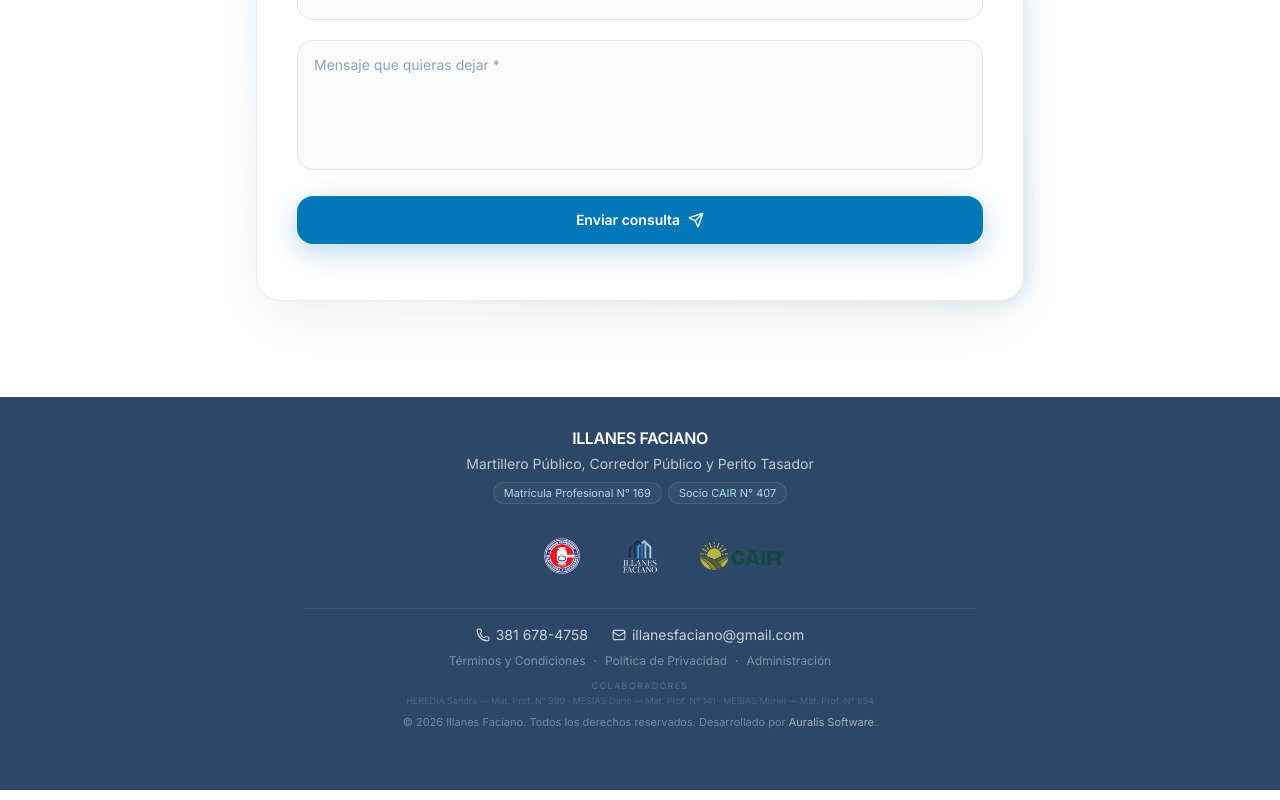
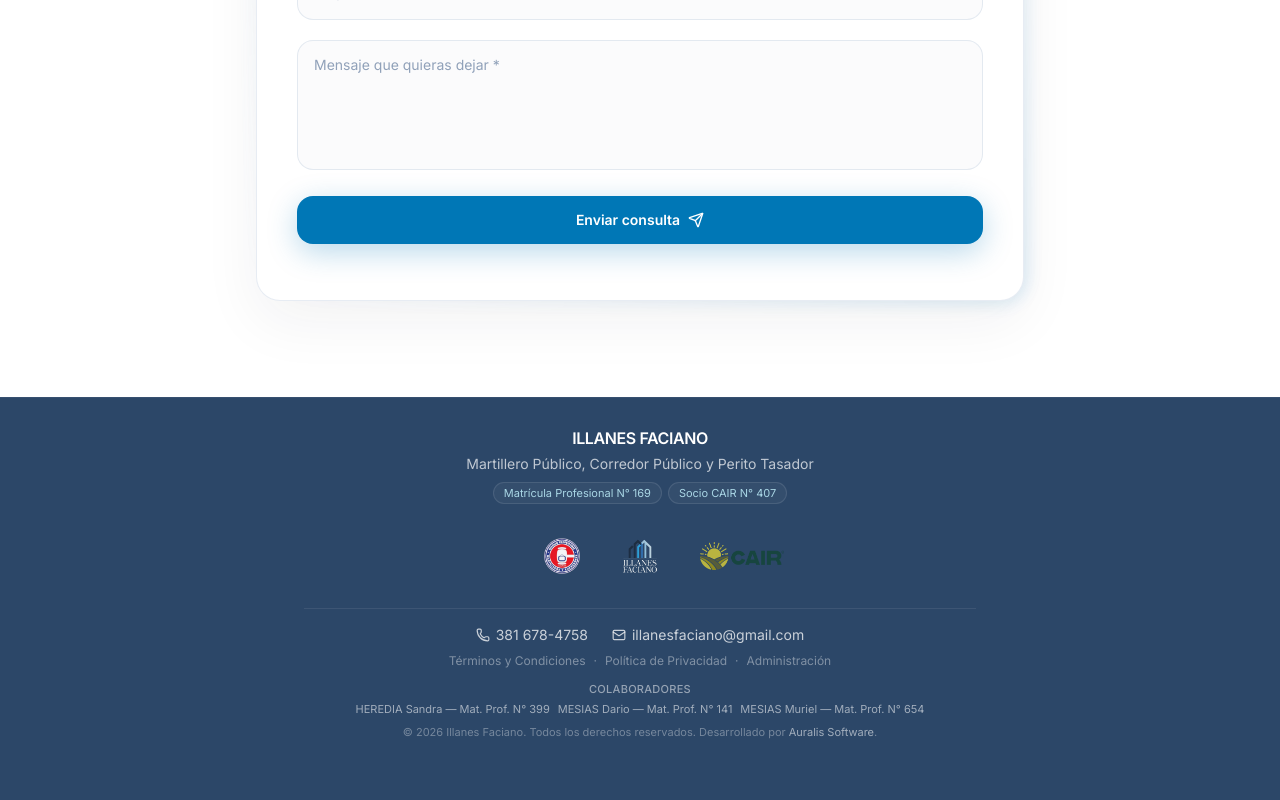
Before and after one commit to auralissoftware/IllanesFacianoWeb-1, a React (Vite) app: page / in a window 1280 px wide. Shown: the part 2651-3451 px from the top of the page. Built offline with nearby package versions, Linux system fonts and the light colour scheme; no server answers.

Commit message:
Correcciones y optimización de componentes

```diff
--- a/src/components/layout/Footer.tsx
+++ b/src/components/layout/Footer.tsx
@@ -79,14 +79,13 @@ export function Footer() {
 
           <div className="footer-collaborators">
             <p className="footer-collaborators-label">Colaboradores</p>
-            <p className="footer-collaborators-list">
-              {FOOTER_COLLABORATORS.map(({ name, registration }, index) => (
+            <div className="footer-collaborators-list">
+              {FOOTER_COLLABORATORS.map(({ name, registration }) => (
                 <span key={name}>
-                  {index > 0 && <span aria-hidden> · </span>}
                   {name} — Mat. Prof. N° {registration}
                 </span>
               ))}
-            </p>
+            </div>
           </div>
 
           <p className="footer-copyright">
--- a/src/index.css
+++ b/src/index.css
@@ -669,15 +669,15 @@
   }
 
   .footer-collaborators {
-    @apply pt-0.5;
+    @apply pt-1;
   }
 
   .footer-collaborators-label {
-    @apply text-[8px] font-medium uppercase tracking-[0.14em] text-white/18 sm:text-[9px];
+    @apply text-[10px] font-medium uppercase tracking-wide text-white/50 sm:text-[11px];
   }
 
   .footer-collaborators-list {
-    @apply mt-0.5 text-center text-[8px] leading-snug text-white/15 sm:text-[9px];
+    @apply mt-1 flex flex-col items-center gap-0.5 text-[10px] leading-snug text-white/55 sm:flex-row sm:flex-wrap sm:justify-center sm:gap-x-2 sm:gap-y-0.5 sm:text-[11px];
   }
 
   .footer-copyright {
```
